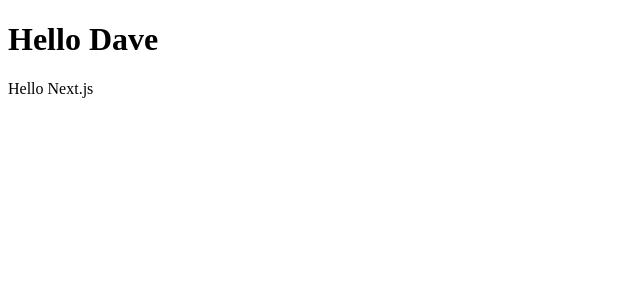
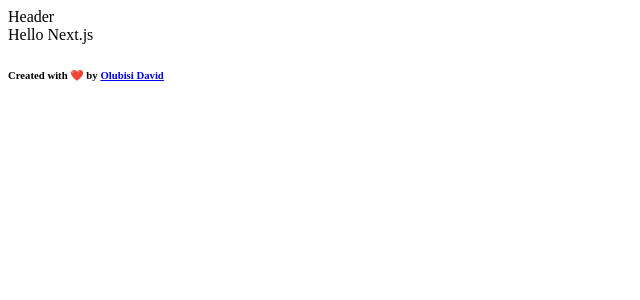
Before and after one commit to BisiDavi/singlestore-datachart, a Next.js app: page / in a window 1280 px wide. Shown: the top 300 px of the page, without its empty margins (0-640 px from the left). Built offline with nearby package versions, Linux system fonts and the light colour scheme.

Commit message:
header ,footer added

```diff
--- a/app/layout.tsx
+++ b/app/layout.tsx
@@ -1,10 +1,13 @@
-import { PropsWithChildren } from "react";
+import Footer from "@/components/Footer";
+import Header from "@/components/Header";
+import type { PropsWithChildren } from "react";
 
 export default function Layout({ children }: PropsWithChildren) {
   return (
     <main>
-      <h1>Hello Dave</h1>
+      <Header />
       {children}
+      <Footer />
     </main>
   );
 }
--- /dev/null
+++ b/components/Footer.tsx
@@ -0,0 +1,16 @@
+export default function Footer() {
+  return (
+    <footer className="bg-gray-900">
+      <h6>
+        Created with ❤️ by{" "}
+        <a
+          href="https://olubisi-david.vercel.app"
+          target="_blank"
+          rel="noreferrer"
+        >
+          Olubisi David
+        </a>
+      </h6>
+    </footer>
+  );
+}
--- /dev/null
+++ b/components/Header.tsx
@@ -0,0 +1,7 @@
+import React from 'react'
+
+export default function Header() {
+  return (
+    <header>Header</header>
+  )
+}
```
